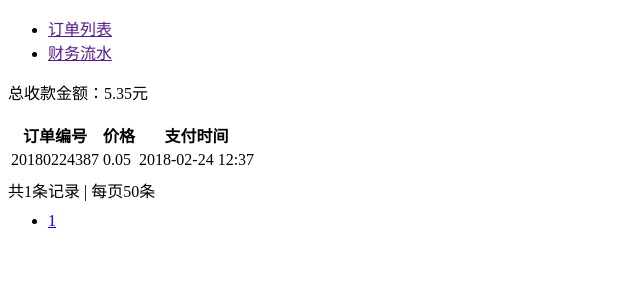
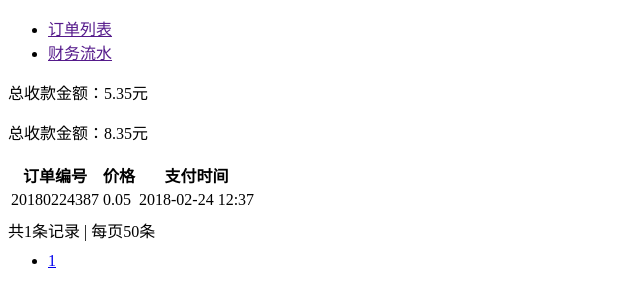
Before and after one commit to jojozhouzhou/fasktest, a Python web app: template web/templates/finance/account.html in a window 1280 px wide. Shown: the part 378-685 px from the top of the page, without its empty margins (0-640 px from the left). Run offline with Jinja, Linux system fonts and the light colour scheme; the template is opened without the code that fills it, so the values that code supplies are empty; some libraries are stand-ins or nearby versions.

Commit message:
我又提交了第二次

```diff
--- a/web/templates/finance/account.html
+++ b/web/templates/finance/account.html
@@ -17,6 +17,7 @@
 <div class="row">
     <div class="col-lg-12 m-t">
         <p>总收款金额：5.35元</p>
+         <p>总收款金额：8.35元</p>
     </div>
     <div class="col-lg-12">
         <table class="table table-bordered m-t">
```
